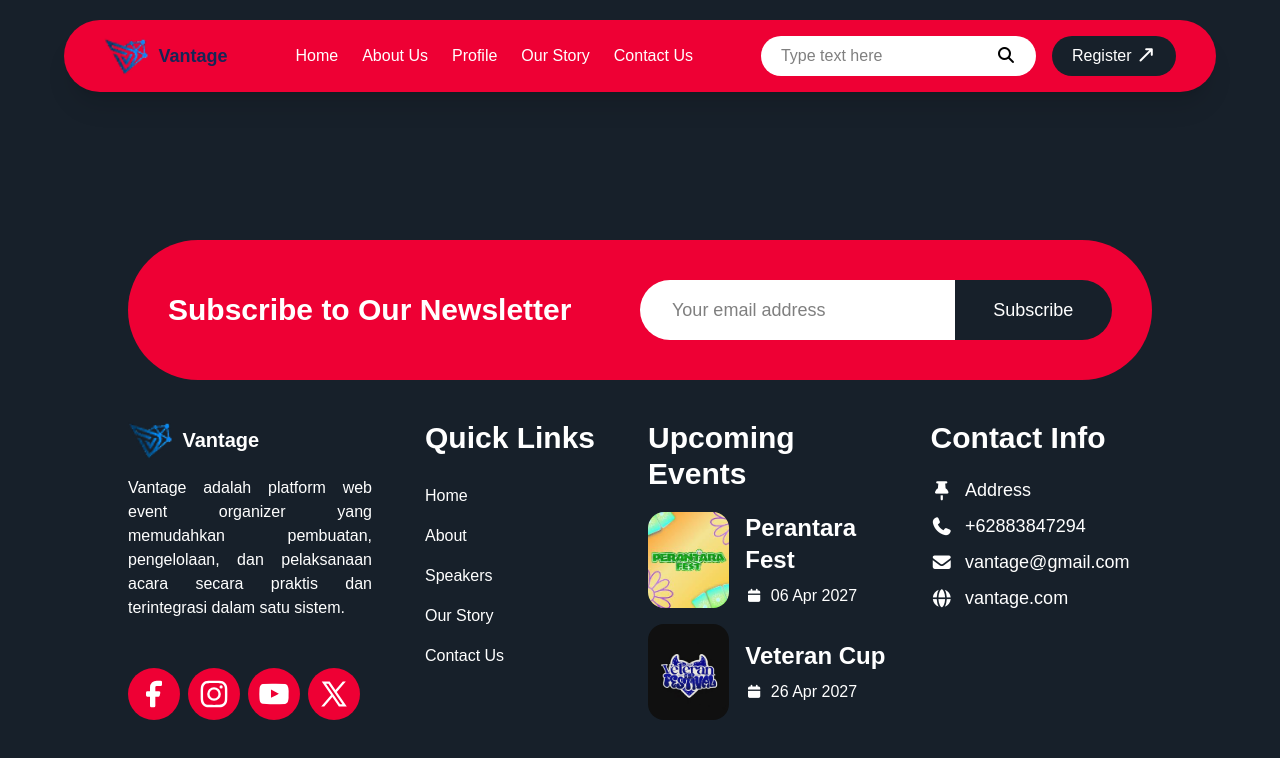
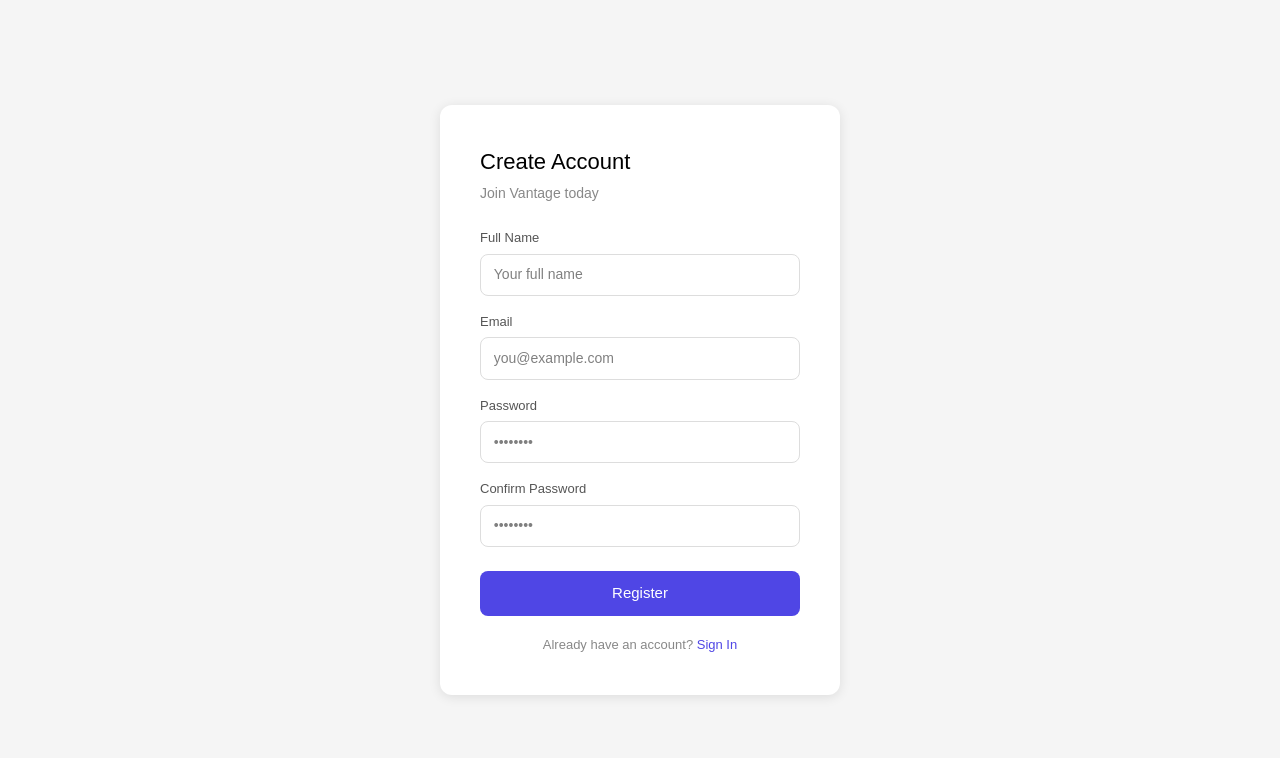
Before and after one commit to Vantage-EO-Project-AMIKOM/Vantage_EO, a Vue app: page /register in a window 1280 px wide. Shown: the top 758 px of the page. Built offline with nearby package versions, Linux system fonts and the light colour scheme.

Commit message:
feat: Login dan register + sedikit ngerombak app.vue biar header dan footer gak overlaping sama login dan registernya

```diff
--- a/src/App.vue
+++ b/src/App.vue
@@ -1,11 +1,13 @@
 <script setup>
-import { RouterView } from 'vue-router'
+import { RouterView, useRoute } from 'vue-router'
 import Navbar from './components/Navbar.vue';
 import Footer from './components/Footer.vue';
+
+const route = useRoute()
 </script>
 
 <template>
-  <Navbar />
+  <Navbar v-if="route.name !== 'login' && route.name !== 'register'" />
   <RouterView />
-  <Footer />
+  <Footer v-if="route.name !== 'login' && route.name !== 'register'"/>
 </template>
--- a/src/router/index.js
+++ b/src/router/index.js
@@ -4,7 +4,8 @@ import AboutView from '@/views/AboutView.vue'
 import ContactView from '@/views/ContactView.vue'
 import OurHistoryView from '@/views/OurHistoryView.vue'
 import ProfileView from '@/views/ProfileView.vue'
-
+import LoginView from '@/views/LoginView.vue'
+import RegisterView from '@/views/RegisterView.vue'
 const router = createRouter({
   history: createWebHistory(import.meta.env.BASE_URL),
   routes: [
@@ -32,7 +33,18 @@ const router = createRouter({
       path: '/profile',
       name: 'profile',
       component: ProfileView,
-    }
+    },
+    {
+     path: '/login',
+     name: 'login',
+     component: LoginView,
+    },
+    {
+     path: '/register',
+     name: 'register',
+     component: RegisterView,
+    },
+
   ],
 })
 
--- /dev/null
+++ b/src/views/Loginview.vue
@@ -0,0 +1,145 @@
+<template>
+  <div class="login-container">
+    <div class="login-box">
+      <h2>Welcome Back</h2>
+      <p class="subtitle">Sign in to your Vantage account</p>
+
+      <div v-if="errorMessage" class="error">{{ errorMessage }}</div>
+
+      <div class="form-group">
+        <label>Email</label>
+        <input v-model="email" type="email" placeholder="you@example.com" />
+      </div>
+
+      <div class="form-group">
+        <label>Password</label>
+        <input v-model="password" type="password" placeholder="••••••••" />
+      </div>
+
+      <button @click="handleLogin" :disabled="loading">
+        {{ loading ? 'Signing in...' : 'Sign In' }}
+      </button>
+
+      <p class="register-link">
+        Don't have an account? <a href="/register">Register</a>
+      </p>
+    </div>
+  </div>
+</template>
+
+<script setup>
+import { ref } from 'vue'
+import { useRouter } from 'vue-router'
+import axios from 'axios'
+
+const router = useRouter()
+const email = ref('')
+const password = ref('')
+const errorMessage = ref('')
+const loading = ref(false)
+
+async function handleLogin() {
+  loading.value = true
+  errorMessage.value = ''
+
+  try {
+    const response = await axios.post('http://localhost:8000/api/login', {
+      email: email.value,
+      password: password.value,
+    })
+
+    localStorage.setItem('token', response.data.token)
+    router.push('/')
+  } catch (error) {
+    errorMessage.value = 'Invalid email or password.'
+  } finally {
+    loading.value = false
+  }
+}
+</script>
+
+<style scoped>
+.login-container {
+  display: flex;
+  justify-content: center;
+  align-items: center;
+  height: 100vh;
+  background-color: #f5f5f5;
+}
+.login-box {
+  background: white;
+  padding: 2.5rem;
+  border-radius: 12px;
+  width: 100%;
+  max-width: 400px;
+  box-shadow: 0 2px 12px rgba(0,0,0,0.1);
+}
+h2 {
+  margin: 0 0 0.3rem;
+  font-size: 22px;
+}
+.subtitle {
+  color: #888;
+  font-size: 14px;
+  margin: 0 0 1.5rem;
+}
+.form-group {
+  margin-bottom: 1rem;
+}
+.form-group label {
+  display: block;
+  font-size: 13px;
+  font-weight: 500;
+  margin-bottom: 6px;
+  color: #555;
+}
+.form-group input {
+  width: 100%;
+  padding: 0.6rem 0.8rem;
+  border: 1px solid #ddd;
+  border-radius: 8px;
+  font-size: 14px;
+  box-sizing: border-box;
+}
+.form-group input:focus {
+  outline: none;
+  border-color: #4f46e5;
+}
+button {
+  width: 100%;
+  padding: 0.7rem;
+  background: #4f46e5;
+  color: white;
+  border: none;
+  border-radius: 8px;
+  font-size: 15px;
+  font-weight: 500;
+  cursor: pointer;
+  margin-top: 0.5rem;
+}
+button:disabled {
+  opacity: 0.6;
+  cursor: not-allowed;
+}
+button:hover:not(:disabled) {
+  background: #4338ca;
+}
+.error {
+  background: #fee2e2;
+  color: #dc2626;
+  padding: 0.6rem 1rem;
+  border-radius: 8px;
+  font-size: 13px;
+  margin-bottom: 1rem;
+}
+.register-link {
+  text-align: center;
+  font-size: 13px;
+  color: #888;
+  margin-top: 1.2rem;
+}
+.register-link a {
+  color: #4f46e5;
+  text-decoration: none;
+}
+</style>
--- /dev/null
+++ b/src/views/RegisterView.vue
@@ -0,0 +1,176 @@
+<template>
+  <div class="register-container">
+    <div class="register-box">
+      <h2>Create Account</h2>
+      <p class="subtitle">Join Vantage today</p>
+
+      <div v-if="errorMessage" class="error">{{ errorMessage }}</div>
+      <div v-if="successMessage" class="success">{{ successMessage }}</div>
+
+      <div class="form-group">
+        <label>Full Name</label>
+        <input v-model="name" type="text" placeholder="Your full name" />
+      </div>
+
+      <div class="form-group">
+        <label>Email</label>
+        <input v-model="email" type="email" placeholder="you@example.com" />
+      </div>
+
+      <div class="form-group">
+        <label>Password</label>
+        <input v-model="password" type="password" placeholder="••••••••" />
+      </div>
+
+      <div class="form-group">
+        <label>Confirm Password</label>
+        <input v-model="passwordConfirm" type="password" placeholder="••••••••" />
+      </div>
+
+      <button @click="handleRegister" :disabled="loading">
+        {{ loading ? 'Creating account...' : 'Register' }}
+      </button>
+
+      <p class="login-link">
+        Already have an account? <a href="/login">Sign In</a>
+      </p>
+    </div>
+  </div>
+</template>
+
+<script setup>
+import { ref } from 'vue'
+import { useRouter } from 'vue-router'
+import axios from 'axios'
+
+const router = useRouter()
+const name = ref('')
+const email = ref('')
+const password = ref('')
+const passwordConfirm = ref('')
+const errorMessage = ref('')
+const successMessage = ref('')
+const loading = ref(false)
+
+async function handleRegister() {
+  errorMessage.value = ''
+  successMessage.value = ''
+
+  if (password.value !== passwordConfirm.value) {
+    errorMessage.value = 'Passwords do not match!'
+    return
+  }
+
+  loading.value = true
+
+  try {
+    await axios.post('http://localhost:8000/api/register', {
+      name: name.value,
+      email: email.value,
+      password: password.value,
+      password_confirmation: passwordConfirm.value,
+    })
+
+    successMessage.value = 'Account created! Redirecting to login...'
+    setTimeout(() => router.push('/login'), 2000)
+  } catch (error) {
+    errorMessage.value = error.response?.data?.message || 'Registration failed.'
+  } finally {
+    loading.value = false
+  }
+}
+</script>
+
+<style scoped>
+.register-container {
+  display: flex;
+  justify-content: center;
+  align-items: center;
+  min-height: 100vh;
+  background-color: #f5f5f5;
+}
+.register-box {
+  background: white;
+  padding: 2.5rem;
+  border-radius: 12px;
+  width: 100%;
+  max-width: 400px;
+  box-shadow: 0 2px 12px rgba(0,0,0,0.1);
+}
+h2 {
+  margin: 0 0 0.3rem;
+  font-size: 22px;
+}
+.subtitle {
+  color: #888;
+  font-size: 14px;
+  margin: 0 0 1.5rem;
+}
+.form-group {
+  margin-bottom: 1rem;
+}
+.form-group label {
+  display: block;
+  font-size: 13px;
+  font-weight: 500;
+  margin-bottom: 6px;
+  color: #555;
+}
+.form-group input {
+  width: 100%;
+  padding: 0.6rem 0.8rem;
+  border: 1px solid #ddd;
+  border-radius: 8px;
+  font-size: 14px;
+  box-sizing: border-box;
+}
+.form-group input:focus {
+  outline: none;
+  border-color: #4f46e5;
+}
+button {
+  width: 100%;
+  padding: 0.7rem;
+  background: #4f46e5;
+  color: white;
+  border: none;
+  border-radius: 8px;
+  font-size: 15px;
+  font-weight: 500;
+  cursor: pointer;
+  margin-top: 0.5rem;
+}
+button:disabled {
+  opacity: 0.6;
+  cursor: not-allowed;
+}
+button:hover:not(:disabled) {
+  background: #4338ca;
+}
+.error {
+  background: #fee2e2;
+  color: #dc2626;
+  padding: 0.6rem 1rem;
+  border-radius: 8px;
+  font-size: 13px;
+  margin-bottom: 1rem;
+}
+.success {
+  background: #dcfce7;
+  color: #16a34a;
+  padding: 0.6rem 1rem;
+  border-radius: 8px;
+  font-size: 13px;
+  margin-bottom: 1rem;
+}
+.login-link {
+  text-align: center;
+  font-size: 13px;
+  color: #888;
+  margin-top: 1.2rem;
+}
+.login-link a {
+  color: #4f46e5;
+  text-decoration: none;
+}
+</style>
```
Also changed, not shown: 1 other file (tests, documents, lock files or other folders).
